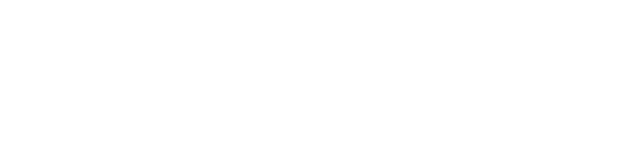
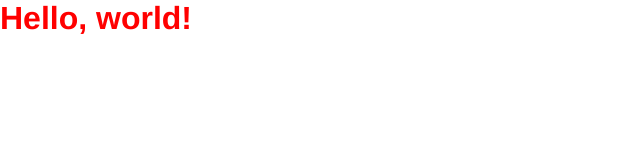
Before and after one commit to batischeva/Batischeva, a plain HTML site: page index.html in a window 1280 px wide. Shown: the whole page, without its empty margins (0-640 px from the left). Drawn offline with Linux system fonts and the light colour scheme.

Commit message:
heading added

```diff
--- a/css/style.css
+++ b/css/style.css
@@ -0,0 +1,13 @@
+*,
+*::before,
+*::after {
+  padding: 0;
+  margin: 0;
+  border: 0;
+  box-sizing: border-box;
+}
+h1 {
+  font-family: Helvetica, sans-serif;
+  font-size: 32px;
+  color: red;
+}
--- a/index.html
+++ b/index.html
@@ -2,9 +2,10 @@
 <html lang="en">
 <head>
   <meta charset="UTF-8">
-  <title>Document</title>
+  <link rel="stylesheet" href="./css/style.css">
+  <title>Hello</title>
 </head>
 <body>
-
+  <h1>Hello, world!</h1>
 </body>
 </html>
```
